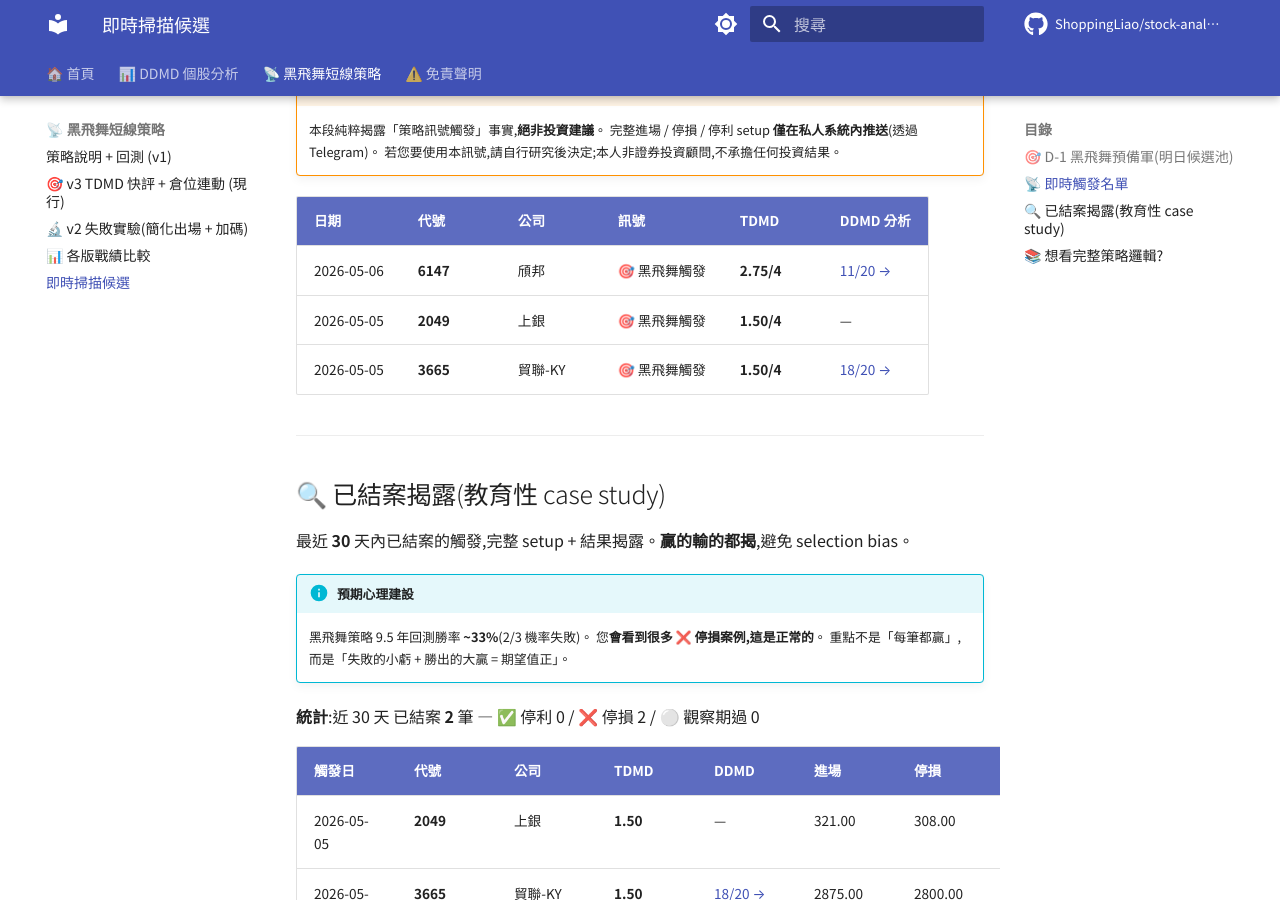
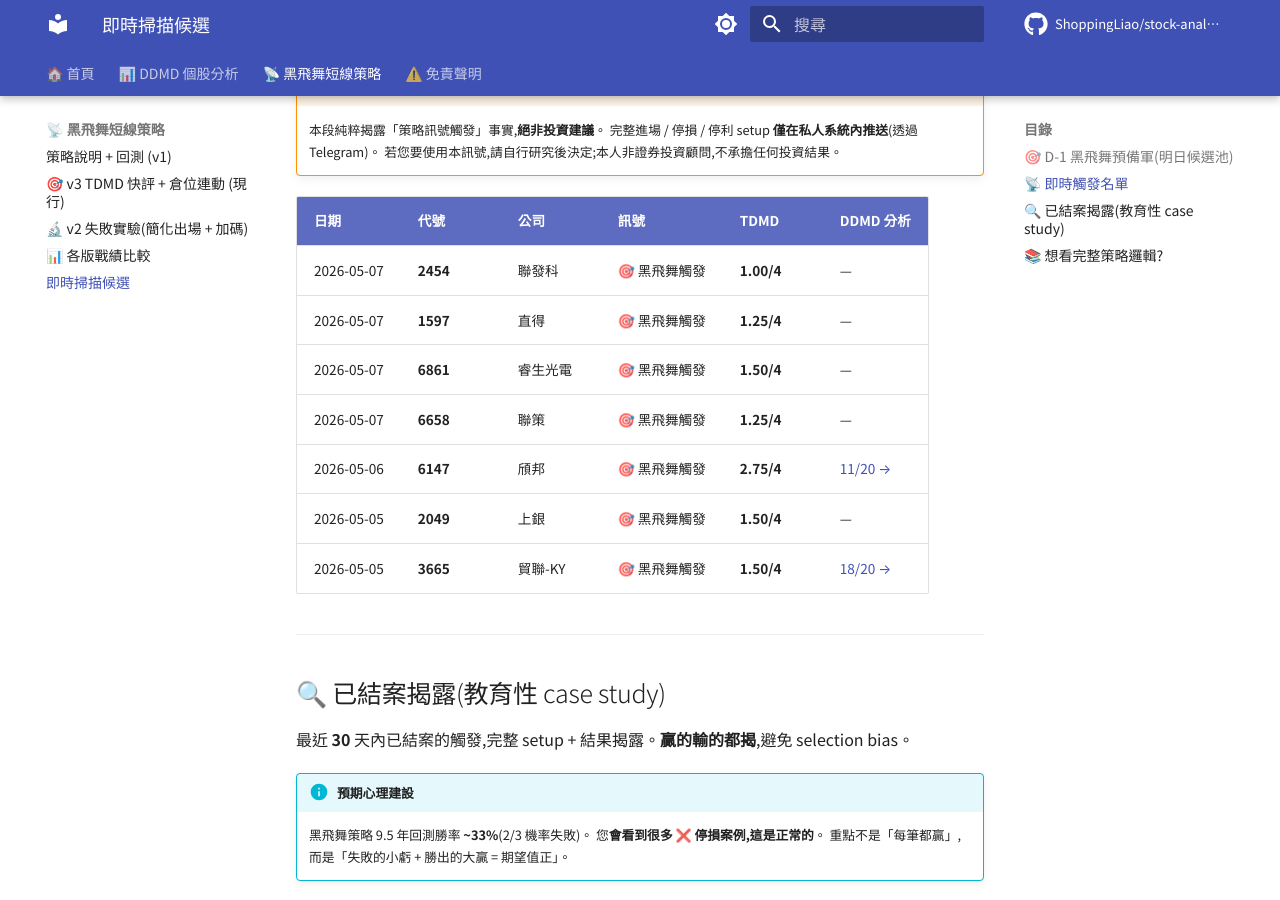
Before and after one commit to ShoppingLiao/stock-analysis-public, an MkDocs documentation site: the page built from docs/signals.md, in a window 1280 px wide and 900 px high, scrolled down 1874 px. Built offline with MkDocs 1.6.1 and Material for MkDocs 9.7.7, drawn with Linux system fonts in a browser that asks for light colours; comment, search, counter and statistics services are not loaded.

Commit message:
docs(signals): update L2/L3 (2026-05-07)

```diff
--- a/docs/signals.md
+++ b/docs/signals.md
@@ -56,6 +56,10 @@
 
 | 日期 | 代號 | 公司 | 訊號 | TDMD | DDMD 分析 |
 |------|------|------|------|------|----------|
+| 2026-05-07 | **2454** | 聯發科 | 🎯 黑飛舞觸發 | **1.00/4** | — |
+| 2026-05-07 | **1597** | 直得 | 🎯 黑飛舞觸發 | **1.25/4** | — |
+| 2026-05-07 | **6861** | 睿生光電 | 🎯 黑飛舞觸發 | **1.50/4** | — |
+| 2026-05-07 | **6658** | 聯策 | 🎯 黑飛舞觸發 | **1.25/4** | — |
 | 2026-05-06 | **6147** | 頎邦 | 🎯 黑飛舞觸發 | **2.75/4** | [11/20 →](https://shoppingliao.github.io/stock-analysis-public/reports/6147_%E9%A0%8E%E9%82%A6_DDMD_2026-05-06/) |
 | 2026-05-05 | **2049** | 上銀 | 🎯 黑飛舞觸發 | **1.50/4** | — |
 | 2026-05-05 | **3665** | 貿聯-KY | 🎯 黑飛舞觸發 | **1.50/4** | [18/20 →](https://shoppingliao.github.io/stock-analysis-public/reports/3665_%E8%B2%BF%E8%81%AF_DDMD_2026-05-06/) |
```
